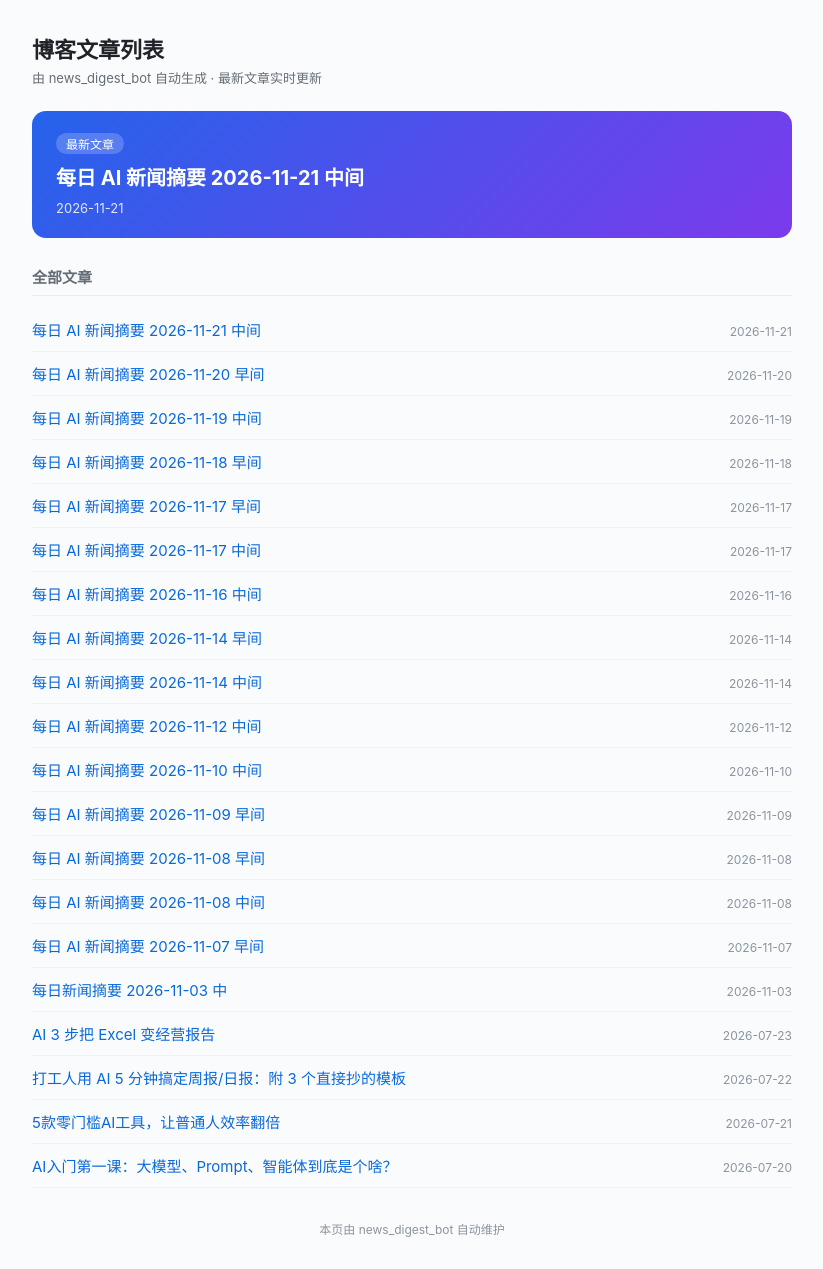
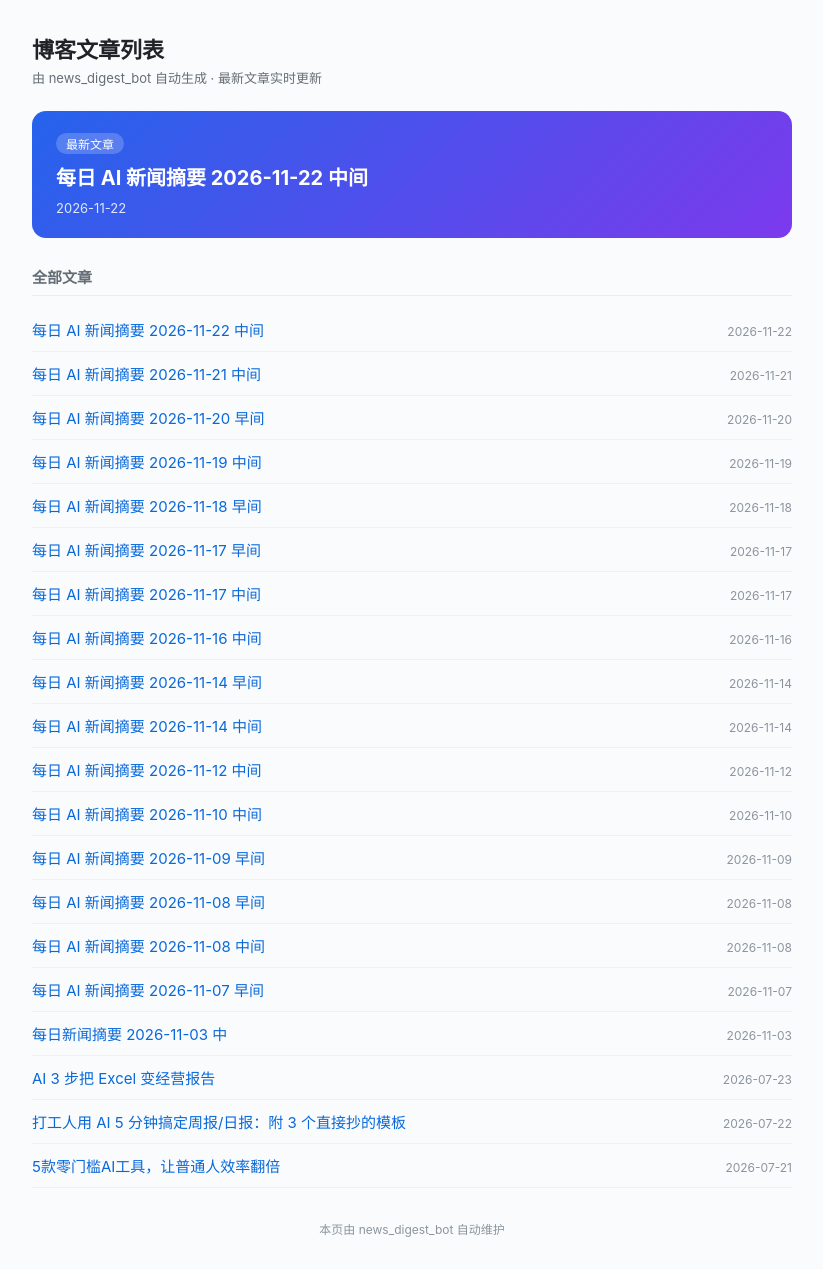
Before and after one commit to xiaoxiaoxiacom/xiaoxiaoxiacom.github.io, a Jekyll site: the page index.html, which Jekyll copies as it is, in a window 1280 px wide. Shown: the whole page, without its empty margins (228-1051 px from the left). Built offline with Jekyll 4.4.1, drawn with Linux system fonts in a browser that asks for light colours.

Commit message:
auto: update index.html

```diff
--- a/index.html
+++ b/index.html
@@ -28,11 +28,12 @@
 
     <section class="hero">
       <div class="tag">最新文章</div>
-      <a class="hero-link" href="https://ai.miki.vip/2026/11/21/ai-news-2026-11-21-noon/">每日 AI 新闻摘要 2026-11-21 中间</a>
-      <div class="hero-date">2026-11-21</div>
+      <a class="hero-link" href="https://ai.miki.vip/2026/11/22/ai-news-2026-11-22-noon/">每日 AI 新闻摘要 2026-11-22 中间</a>
+      <div class="hero-date">2026-11-22</div>
     </section>
   <h2>全部文章</h2>
   <ul>
+      <li><a href="https://ai.miki.vip/2026/11/22/ai-news-2026-11-22-noon/">每日 AI 新闻摘要 2026-11-22 中间</a><span class="date">2026-11-22</span></li>
       <li><a href="https://ai.miki.vip/2026/11/21/ai-news-2026-11-21-noon/">每日 AI 新闻摘要 2026-11-21 中间</a><span class="date">2026-11-21</span></li>
       <li><a href="https://ai.miki.vip/2026/11/20/ai-news-2026-11-20-morning/">每日 AI 新闻摘要 2026-11-20 早间</a><span class="date">2026-11-20</span></li>
       <li><a href="https://ai.miki.vip/2026/11/19/ai-news-2026-11-19-noon/">每日 AI 新闻摘要 2026-11-19 中间</a><span class="date">2026-11-19</span></li>
@@ -52,7 +53,6 @@
       <li><a href="https://ai.miki.vip/2026/07/23/ai-excel-to-report/">AI 3 步把 Excel 变经营报告</a><span class="date">2026-07-23</span></li>
       <li><a href="https://ai.miki.vip/2026/07/22/ai-weekly-report-templates/">打工人用 AI 5 分钟搞定周报/日报：附 3 个直接抄的模板</a><span class="date">2026-07-22</span></li>
       <li><a href="https://ai.miki.vip/2026/07/21/5-zero-barrier-ai-tools/">5款零门槛AI工具，让普通人效率翻倍</a><span class="date">2026-07-21</span></li>
-      <li><a href="https://ai.miki.vip/2026/07/20/ai-101-llm-prompt-agent/">AI入门第一课：大模型、Prompt、智能体到底是个啥？</a><span class="date">2026-07-20</span></li>
   </ul>
   <footer>本页由 news_digest_bot 自动维护</footer>
 </body>
```
